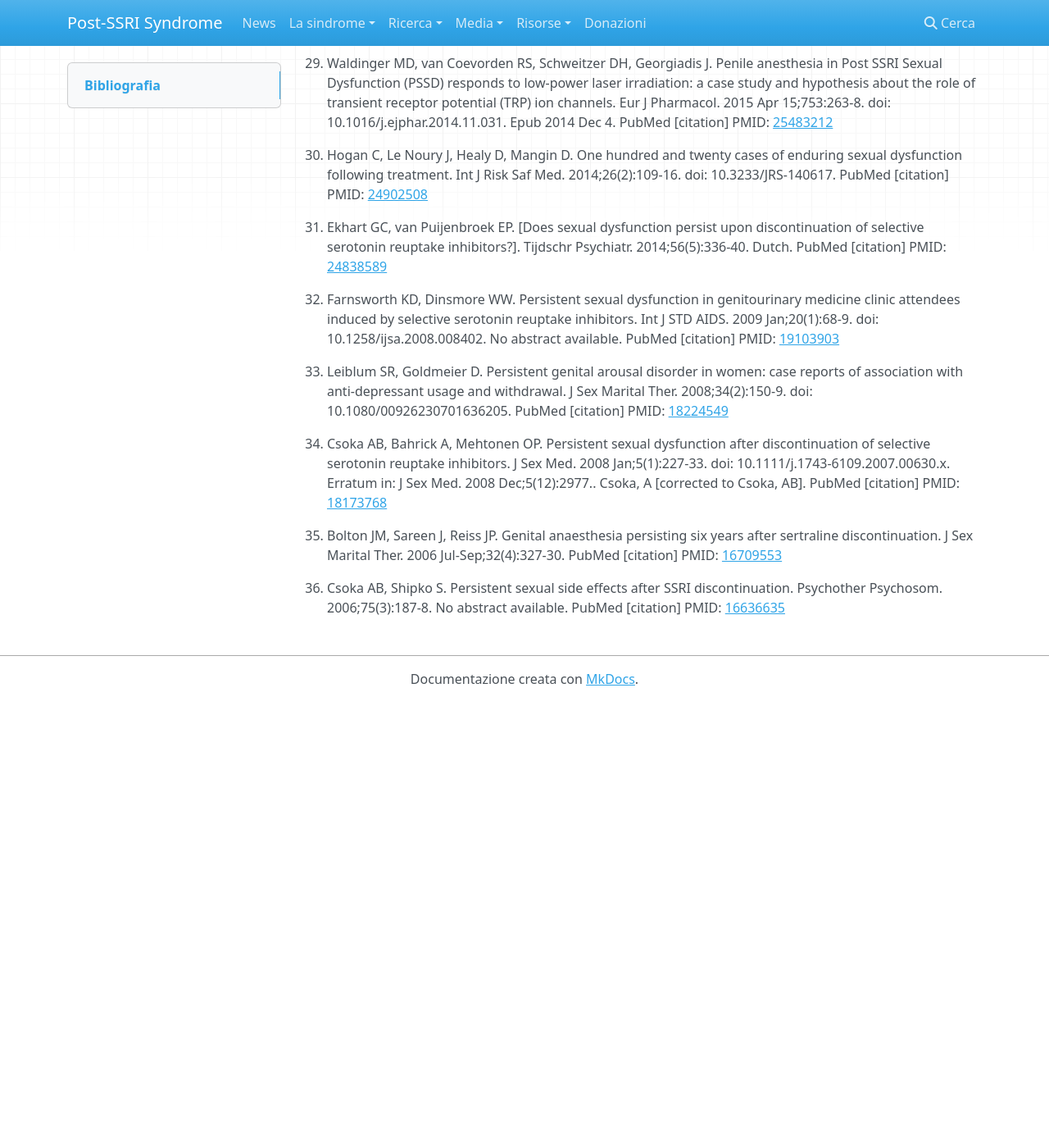
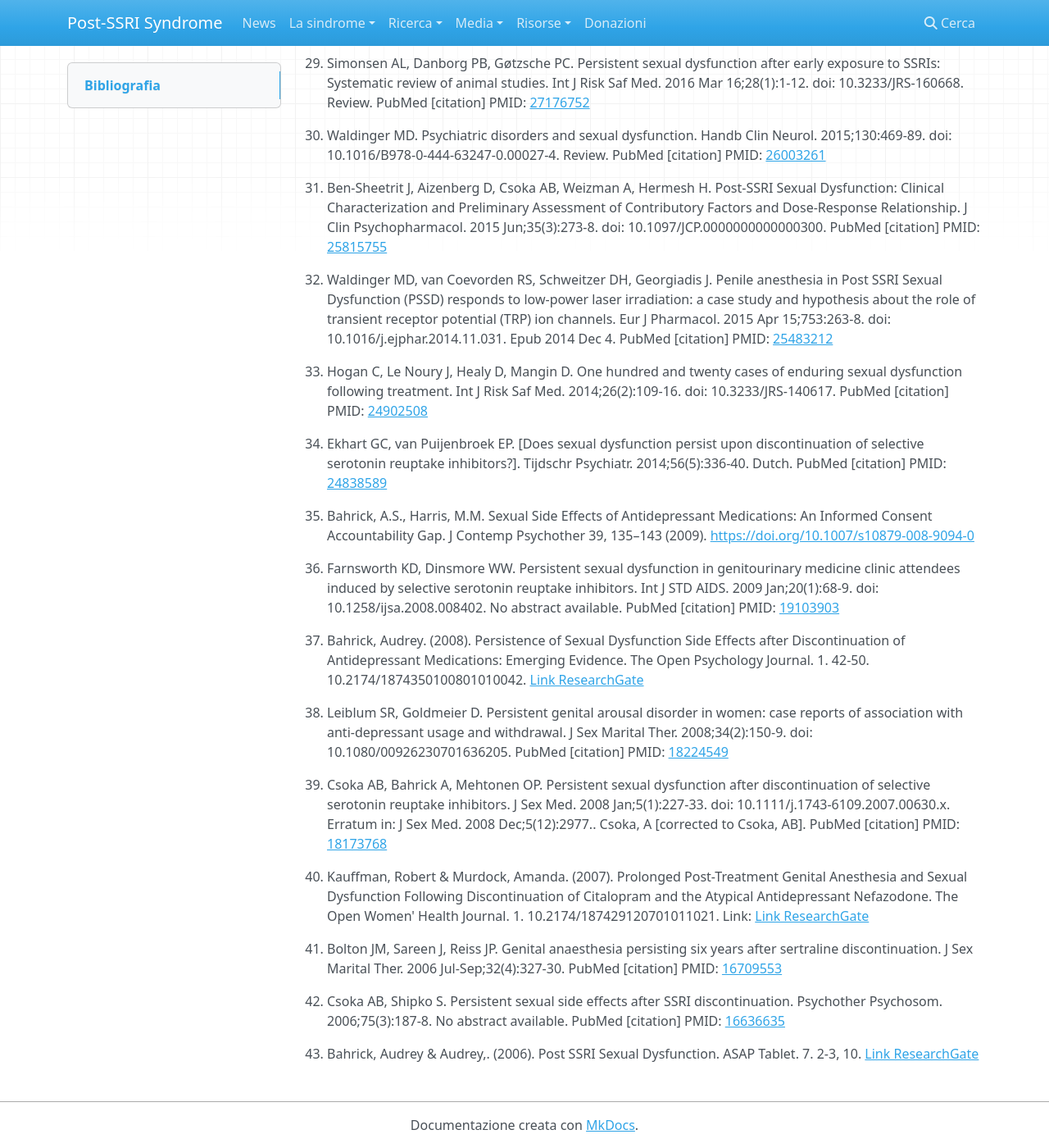
Before and after one commit to postssrisyndrome/windmill, an MkDocs documentation site: the page built from docs/ricerca/bibliografia.md, in a window 1280 px wide and 1400 px high, scrolled down 2533 px. Shown: the whole window at 82% size. Built offline with MkDocs 1.6.1, drawn with Linux system fonts in a browser that asks for light colours; nearby versions of some CDN libraries; before the commit the page ends 3389 px from its top, so only the background shows below that; some of the changed text lies outside the part shown.

Commit message:
bibliografia.md: aggiunta papers researchgate, springerlink, etc
dovrebbe essere completa

```diff
--- a/docs/ricerca/bibliografia.md
+++ b/docs/ricerca/bibliografia.md
@@ -3,7 +3,8 @@
 1. De Luca R, Bonanno M, Manuli A, Calabrò RS. Cutting the First Turf to Heal
 Post-SSRI Sexual Dysfunction: A Male Retrospective Cohort Study. Medicines
 (Basel). 2022 Sep 1;9(9). pii: 45. doi: 10.3390/medicines9090045.
-PubMed [citation] PMID: [36135826](https://pubmed.ncbi.nlm.nih.gov/36135826),
+PubMed
+[citation] PMID: [36135826](https://pubmed.ncbi.nlm.nih.gov/36135826),
 PMCID: [PMC9503765](https://www.ncbi.nlm.nih.gov/pmc/articles/PMC9503765)
 
 2. Achour V, Masson M, Lancon C, Boyer L, Fond G. Screening and treatment of
@@ -54,143 +55,177 @@
 Apr;212(7):329-334. doi: 10.5694/mja2.50522. Epub 2020 Mar 15. Review.
 PubMed [citation] PMID: [32172535](https://pubmed.ncbi.nlm.nih.gov/32172535)
 
-10. Healy D, LaPalme J, Levin M. Post-SSRI Sexual Dysfunction: A Bioelectric
+10. Waraich A, Clemons C, Ramirez R, Yih J, Goldstein S, Goldstein I.
+Post-SSRI sexual dysfunction (PSSD): Ten year retrospective chart review.
+J Urol. 2020;203:e1179.
+[https://doi.org/10.1097/JU.0000000000000964.015](https://doi.org/10.1097/JU.0000000000000964.015)
+
+11. Healy D, LaPalme J, Levin M. Post-SSRI Sexual Dysfunction: A Bioelectric
 Mechanism? Bioelectricity. 2020 Mar 1;2(1):7-13. doi: 10.1089/bioe.2019.0010.
 Epub 2020 Mar 18.
 PubMed [citation] PMID: [34471832](https://pubmed.ncbi.nlm.nih.gov/34471832),
 PMCID: [PMC8370302](https://www.ncbi.nlm.nih.gov/pmc/articles/PMC8370302)
 
-11. Reisman Y. Post-SSRI sexual dysfunction. BMJ. 2020 Feb 27;368:m754. doi:
+12. Reisman Y. Post-SSRI sexual dysfunction. BMJ. 2020 Feb 27;368:m754. doi:
 10.1136/bmj.m754. No abstract available.
 PubMed [citation] PMID: [32107204](https://pubmed.ncbi.nlm.nih.gov/32107204)
 
-12. Healy D. Antidepressants and sexual dysfunction: a history. J R Soc Med. 2020
+13. Healy D. Antidepressants and sexual dysfunction: a history. J R Soc Med. 2020
 Apr;113(4):133-135. doi: 10.1177/0141076819899299. Epub 2020 Jan 23. No abstract
 available.
 PubMed [citation] PMID: [31972096](https://pubmed.ncbi.nlm.nih.gov/31972096),
 PMCID: [PMC7160790](https://www.ncbi.nlm.nih.gov/pmc/articles/PMC7160790)
 
-13. Patacchini A, Cosci F. A Paradigmatic Case of Postselective Serotonin Reuptake
+14. Patacchini A, Cosci F. A Paradigmatic Case of Postselective Serotonin Reuptake
 Inhibitors Sexual Dysfunction or Withdrawal After Discontinuation of Selective
 Serotonin Reuptake Inhibitors? J Clin Psychopharmacol. 2020 Jan/Feb;40(1):93-95.
 doi: 10.1097/JCP.0000000000001154. No abstract available.
 PubMed [citation] PMID: [31834096](https://pubmed.ncbi.nlm.nih.gov/31834096)
 
-14. Healy D, Mangin D. Clinical judgments, not algorithms, are key to patient
+15. Reisman, Y. Are There Any Sex/Gender Differences in Post-Selective Serotonin
+Reuptake Inhibitors (SSRI) Sexual Dysfunction (PSDD)?.
+Curr Sex Health Rep 11, 237–242 (2019).
+[https://doi.org/10.1007/s11930-019-00222-x](https://doi.org/10.1007/s11930-019-00222-x)
+[SpringerLink](https://link.springer.com/article/10.1007/s11930-019-00222-x#citeas)
+
+16. Healy D, Mangin D. Clinical judgments, not algorithms, are key to patient
 safety-an essay by David Healy and Dee Mangin. BMJ. 2019 Oct 2;367:l5777. doi:
 10.1136/bmj.l5777. No abstract available.
 PubMed [citation] PMID: [31578186](https://pubmed.ncbi.nlm.nih.gov/31578186)
 
-15. Healy D. Post-SSRI sexual dysfunction & other enduring sexual dysfunctions.
+17. Healy D. Post-SSRI sexual dysfunction & other enduring sexual dysfunctions.
 Epidemiol Psychiatr Sci. 2019 Sep 23;29:e55. doi: 10.1017/S2045796019000519.
 PubMed [citation] PMID: [31543091](https://pubmed.ncbi.nlm.nih.gov/31543091),
 PMCID: [PMC8061302](https://www.ncbi.nlm.nih.gov/pmc/articles/PMC8061302)
 
-16. Moncrieff J. Persistent adverse effects of antidepressants. Epidemiol Psychiatr
+18. Moncrieff J. Persistent adverse effects of antidepressants. Epidemiol Psychiatr
 Sci. 2019 Sep 23;29:e56. doi: 10.1017/S2045796019000520. No abstract available.
 PubMed [citation] PMID: [31543093](https://pubmed.ncbi.nlm.nih.gov/31543093),
 PMCID: [PMC8061256](https://www.ncbi.nlm.nih.gov/pmc/articles/PMC8061256)
 
-17. Healy D, Le Noury J, Mangin D. Post-SSRI sexual dysfunction: Patient experiences
+19. Healy D, Le Noury J, Mangin D. Post-SSRI sexual dysfunction: Patient experiences
 of engagement with healthcare professionals. Int J Risk Saf Med.
 2019;30(3):167-178. doi: 10.3233/JRS-191005.
 PubMed [citation] PMID: [31450514](https://pubmed.ncbi.nlm.nih.gov/31450514)
 
-18. Calabrò RS, De Luca R, Manuli A, Portaro S, Naro A, Quattrini F. Towards
+20. Calabrò RS, De Luca R, Manuli A, Portaro S, Naro A, Quattrini F. Towards
 Improving Post-SSRI Sexual Dysfunction by Using Nutriceuticals: Lessons from a
 Case Study. J Sex Marital Ther. 2019;45(6):562-565. doi:
 10.1080/0092623X.2018.1556755. Epub 2019 Feb 13.
 PubMed [citation] PMID: [30640584](https://pubmed.ncbi.nlm.nih.gov/30640584)
 
-19. Kanherkar RR, Getachew B, Ben-Sheetrit J, Varma S, Heinbockel T, Tizabi Y, Csoka
+21. Kanherkar RR, Getachew B, Ben-Sheetrit J, Varma S, Heinbockel T, Tizabi Y, Csoka
 AB. The Effect of Citalopram on Genome-Wide DNA Methylation of Human Cells. Int J
 Genomics. 2018 Jul 25;2018:8929057. doi: 10.1155/2018/8929057. eCollection 2018.
 PubMed [citation] PMID: [30148158](https://pubmed.ncbi.nlm.nih.gov/30148158),
 PMCID: [PMC6083487](https://www.ncbi.nlm.nih.gov/pmc/articles/PMC6083487)
 
-20. Healy D. Citizen petition: Sexual side effects of SSRIs and SNRIs. Int J Risk Saf
+22. Healy D. Citizen petition: Sexual side effects of SSRIs and SNRIs. Int J Risk Saf
 Med. 2018;29(3-4):135-147. doi: 10.3233/JRS-180745. No abstract available.
 PubMed [citation] PMID: [29733031](https://pubmed.ncbi.nlm.nih.gov/29733031),
 PMCID: [PMC6004927](https://www.ncbi.nlm.nih.gov/pmc/articles/PMC6004927)
 
-21. Healy D, Le Noury J, Mangin D. Enduring sexual dysfunction after treatment with
+23. Healy D, Le Noury J, Mangin D. Enduring sexual dysfunction after treatment with
 antidepressants, 5α-reductase inhibitors and isotretinoin: 300 cases. Int J Risk
 Saf Med. 2018;29(3-4):125-134. doi: 10.3233/JRS-180744.
 PubMed [citation] PMID: [29733030](https://pubmed.ncbi.nlm.nih.gov/29733030),
 PMCID: [PMC6004900](https://www.ncbi.nlm.nih.gov/pmc/articles/PMC6004900)
 
-22. Giatti S, Diviccaro S, Panzica G, Melcangi RC. Post-finasteride syndrome and
+24. Giatti S, Diviccaro S, Panzica G, Melcangi RC. Post-finasteride syndrome and
 post-SSRI sexual dysfunction: two sides of the same coin? Endocrine. 2018
 Aug;61(2):180-193. doi: 10.1007/s12020-018-1593-5. Epub 2018 Apr 19. Review.
 PubMed [citation] PMID: [29675596](https://pubmed.ncbi.nlm.nih.gov/29675596)
 
-23. Coskuner ER, Culha MG, Ozkan B, Kaleagasi EO. Post-SSRI Sexual Dysfunction:
+25. Coskuner ER, Culha MG, Ozkan B, Kaleagasi EO. Post-SSRI Sexual Dysfunction:
 Preclinical to Clinical. Is It Fact or Fiction? Sex Med Rev. 2018
 Apr;6(2):217-223. doi: 10.1016/j.sxmr.2017.11.004. Epub 2018 Feb 17. Review.
 PubMed [citation] PMID: [29463440](https://pubmed.ncbi.nlm.nih.gov/29463440)
 
-24. Bala A, Nguyen HMT, Hellstrom WJG. Post-SSRI Sexual Dysfunction: A Literature
+26. Bala A, Nguyen HMT, Hellstrom WJG. Post-SSRI Sexual Dysfunction: A Literature
 Review. Sex Med Rev. 2018 Jan;6(1):29-34. doi: 10.1016/j.sxmr.2017.07.002. Epub
 2017 Aug 1. Review.
 PubMed [citation] PMID: [28778697](https://pubmed.ncbi.nlm.nih.gov/28778697)
 
-25. Reisman Y. Sexual Consequences of Post-SSRI Syndrome. Sex Med Rev. 2017
+27. Reisman Y. Sexual Consequences of Post-SSRI Syndrome. Sex Med Rev. 2017
 Oct;5(4):429-433. doi: 10.1016/j.sxmr.2017.05.002. Epub 2017 Jun 20. Review.
 PubMed [citation] PMID: [28642048](https://pubmed.ncbi.nlm.nih.gov/28642048)
 
-26. Simonsen AL, Danborg PB, Gøtzsche PC. Persistent sexual dysfunction after early
+28. Rodriguez, Omar Walid & Gómez-Moreno, Enrique & Fernández, Jennifer & García,
+Carmen & Fernández, María. (2017). Disfunción sexual persistente tras el tratamiento
+con inhibidores selectivos de la recaptación de serotonina: a propósito de un caso tras
+la retirada de paroxetina. Psiquiatría Biológica. 24. 10.1016/j.psiq.2017.05.004.
+[Sciencedirect](https://www.sciencedirect.com/science/article/abs/pii/S1134593417300258?via%3Dihub)
+
+29. Simonsen AL, Danborg PB, Gøtzsche PC. Persistent sexual dysfunction after early
 exposure to SSRIs: Systematic review of animal studies. Int J Risk Saf Med. 2016
 Mar 16;28(1):1-12. doi: 10.3233/JRS-160668. Review.
 PubMed [citation] PMID: [27176752](https://pubmed.ncbi.nlm.nih.gov/27176752)
 
-27. Waldinger MD. Psychiatric disorders and sexual dysfunction. Handb Clin Neurol.
+30. Waldinger MD. Psychiatric disorders and sexual dysfunction. Handb Clin Neurol.
 2015;130:469-89. doi: 10.1016/B978-0-444-63247-0.00027-4. Review.
 PubMed [citation] PMID: [26003261](https://pubmed.ncbi.nlm.nih.gov/26003261)
 
-28. Ben-Sheetrit J, Aizenberg D, Csoka AB, Weizman A, Hermesh H. Post-SSRI Sexual
+31. Ben-Sheetrit J, Aizenberg D, Csoka AB, Weizman A, Hermesh H. Post-SSRI Sexual
 Dysfunction: Clinical Characterization and Preliminary Assessment of Contributory
 Factors and Dose-Response Relationship. J Clin Psychopharmacol. 2015
 Jun;35(3):273-8. doi: 10.1097/JCP.0000000000000300.
 PubMed [citation] PMID: [25815755](https://pubmed.ncbi.nlm.nih.gov/25815755)
 
-29. Waldinger MD, van Coevorden RS, Schweitzer DH, Georgiadis J. Penile anesthesia in
+32. Waldinger MD, van Coevorden RS, Schweitzer DH, Georgiadis J. Penile anesthesia in
 Post SSRI Sexual Dysfunction (PSSD) responds to low-power laser irradiation: a
 case study and hypothesis about the role of transient receptor potential (TRP)
 ion channels. Eur J Pharmacol. 2015 Apr 15;753:263-8. doi:
 10.1016/j.ejphar.2014.11.031. Epub 2014 Dec 4.
 PubMed [citation] PMID: [25483212](https://pubmed.ncbi.nlm.nih.gov/25483212)
 
-30. Hogan C, Le Noury J, Healy D, Mangin D. One hundred and twenty cases of enduring
+33. Hogan C, Le Noury J, Healy D, Mangin D. One hundred and twenty cases of enduring
 sexual dysfunction following treatment. Int J Risk Saf Med. 2014;26(2):109-16.
 doi: 10.3233/JRS-140617.
 PubMed [citation] PMID: [24902508](https://pubmed.ncbi.nlm.nih.gov/24902508)
 
-31. Ekhart GC, van Puijenbroek EP. [Does sexual dysfunction persist upon
+34. Ekhart GC, van Puijenbroek EP. [Does sexual dysfunction persist upon
 discontinuation of selective serotonin reuptake inhibitors?]. Tijdschr Psychiatr.
 2014;56(5):336-40. Dutch.
 PubMed [citation] PMID: [24838589](https://pubmed.ncbi.nlm.nih.gov/24838589)
 
-32. Farnsworth KD, Dinsmore WW. Persistent sexual dysfunction in genitourinary
+35. Bahrick, A.S., Harris, M.M. Sexual Side Effects of Antidepressant Medications:
+An Informed Consent Accountability Gap. J Contemp Psychother 39, 135–143 (2009).
+[https://doi.org/10.1007/s10879-008-9094-0](https://doi.org/10.1007/s10879-008-9094-0)
+
+36. Farnsworth KD, Dinsmore WW. Persistent sexual dysfunction in genitourinary
 medicine clinic attendees induced by selective serotonin reuptake inhibitors. Int
 J STD AIDS. 2009 Jan;20(1):68-9. doi: 10.1258/ijsa.2008.008402. No abstract
 available.
 PubMed [citation] PMID: [19103903](https://pubmed.ncbi.nlm.nih.gov/19103903)
 
-33. Leiblum SR, Goldmeier D. Persistent genital arousal disorder in women: case
+37. Bahrick, Audrey. (2008). Persistence of Sexual Dysfunction Side Effects after
+Discontinuation of Antidepressant Medications: Emerging Evidence.
+The Open Psychology Journal. 1. 42-50. 10.2174/1874350100801010042.
+[Link ResearchGate](https://www.researchgate.net/publication/228667893_Persistence_of_Sexual_Dysfunction_Side_Effects_after_Discontinuation_of_Antidepressant_Medications_Emerging_Evidence)
+
+38. Leiblum SR, Goldmeier D. Persistent genital arousal disorder in women: case
 reports of association with anti-depressant usage and withdrawal. J Sex Marital
 Ther. 2008;34(2):150-9. doi: 10.1080/00926230701636205.
 PubMed [citation] PMID: [18224549](https://pubmed.ncbi.nlm.nih.gov/18224549)
 
-34. Csoka AB, Bahrick A, Mehtonen OP. Persistent sexual dysfunction after
+39. Csoka AB, Bahrick A, Mehtonen OP. Persistent sexual dysfunction after
 discontinuation of selective serotonin reuptake inhibitors. J Sex Med. 2008
 Jan;5(1):227-33. doi: 10.1111/j.1743-6109.2007.00630.x. Erratum in: J Sex Med.
 2008 Dec;5(12):2977.. Csoka, A [corrected to Csoka, AB].
 PubMed [citation] PMID: [18173768](https://pubmed.ncbi.nlm.nih.gov/18173768)
 
-35. Bolton JM, Sareen J, Reiss JP. Genital anaesthesia persisting six years after
+40. Kauffman, Robert & Murdock, Amanda. (2007). Prolonged Post-Treatment Genital
+Anesthesia and Sexual Dysfunction Following Discontinuation of Citalopram and the
+Atypical Antidepressant Nefazodone. The Open Women' Health Journal. 1. 10.2174/187429120701011021.
+Link: [Link ResearchGate](https://www.researchgate.net/publication/228663300_Prolonged_Post-Treatment_Genital_Anesthesia_and_Sexual_Dysfunction_Following_Discontinuation_of_Citalopram_and_the_Atypical_Antidepressant_Nefazodone)
+
+41. Bolton JM, Sareen J, Reiss JP. Genital anaesthesia persisting six years after
 sertraline discontinuation. J Sex Marital Ther. 2006 Jul-Sep;32(4):327-30.
 PubMed [citation] PMID: [16709553](https://pubmed.ncbi.nlm.nih.gov/16709553)
 
-36. Csoka AB, Shipko S. Persistent sexual side effects after SSRI discontinuation.
+42. Csoka AB, Shipko S. Persistent sexual side effects after SSRI discontinuation.
 Psychother Psychosom. 2006;75(3):187-8. No abstract available.
 PubMed [citation] PMID: [16636635](https://pubmed.ncbi.nlm.nih.gov/16636635)
+
+43. Bahrick, Audrey & Audrey,. (2006). Post SSRI Sexual Dysfunction. ASAP Tablet. 7. 2-3, 10.
+[Link ResearchGate](https://www.researchgate.net/publication/236587031_Post_SSRI_Sexual_Dysfunction)
```
